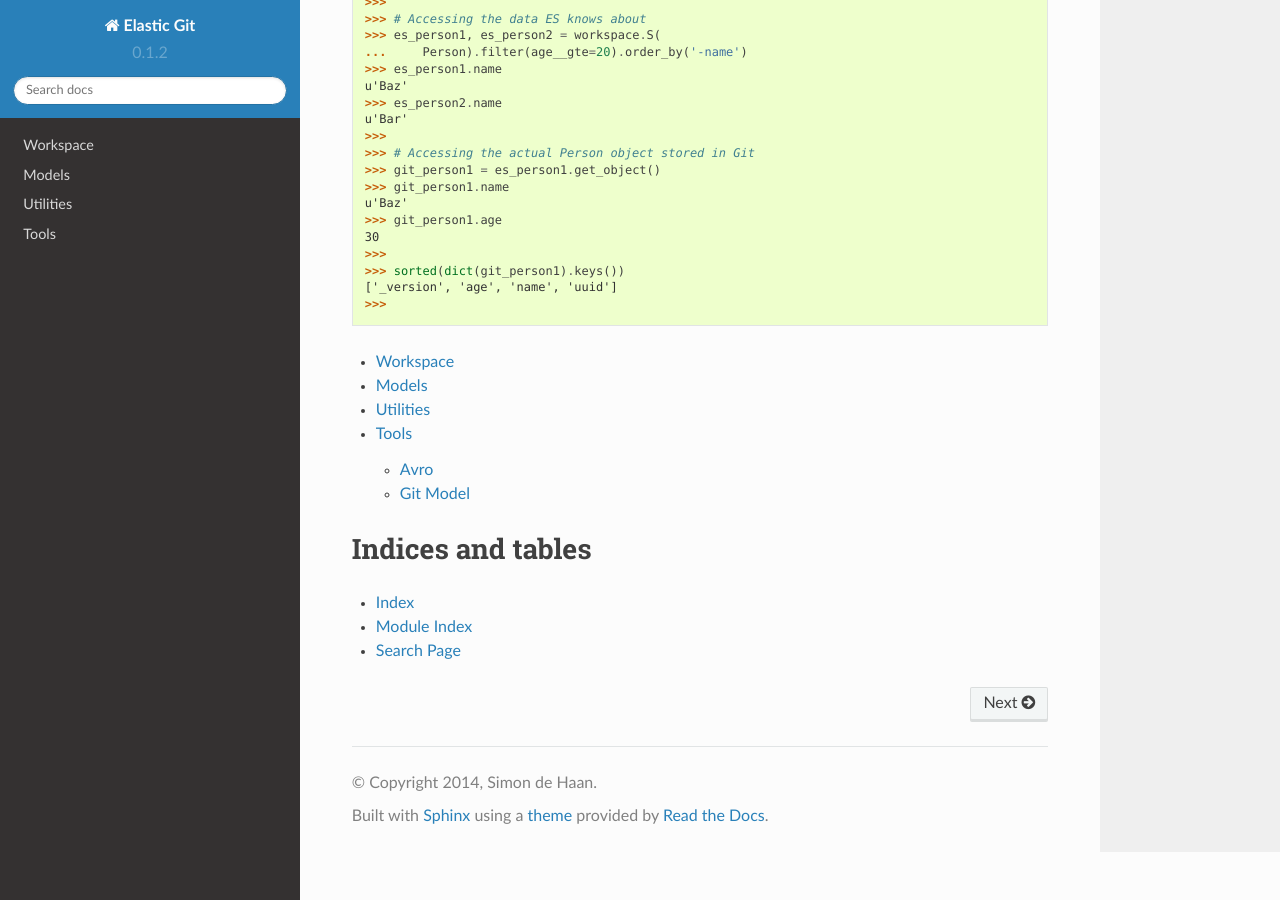
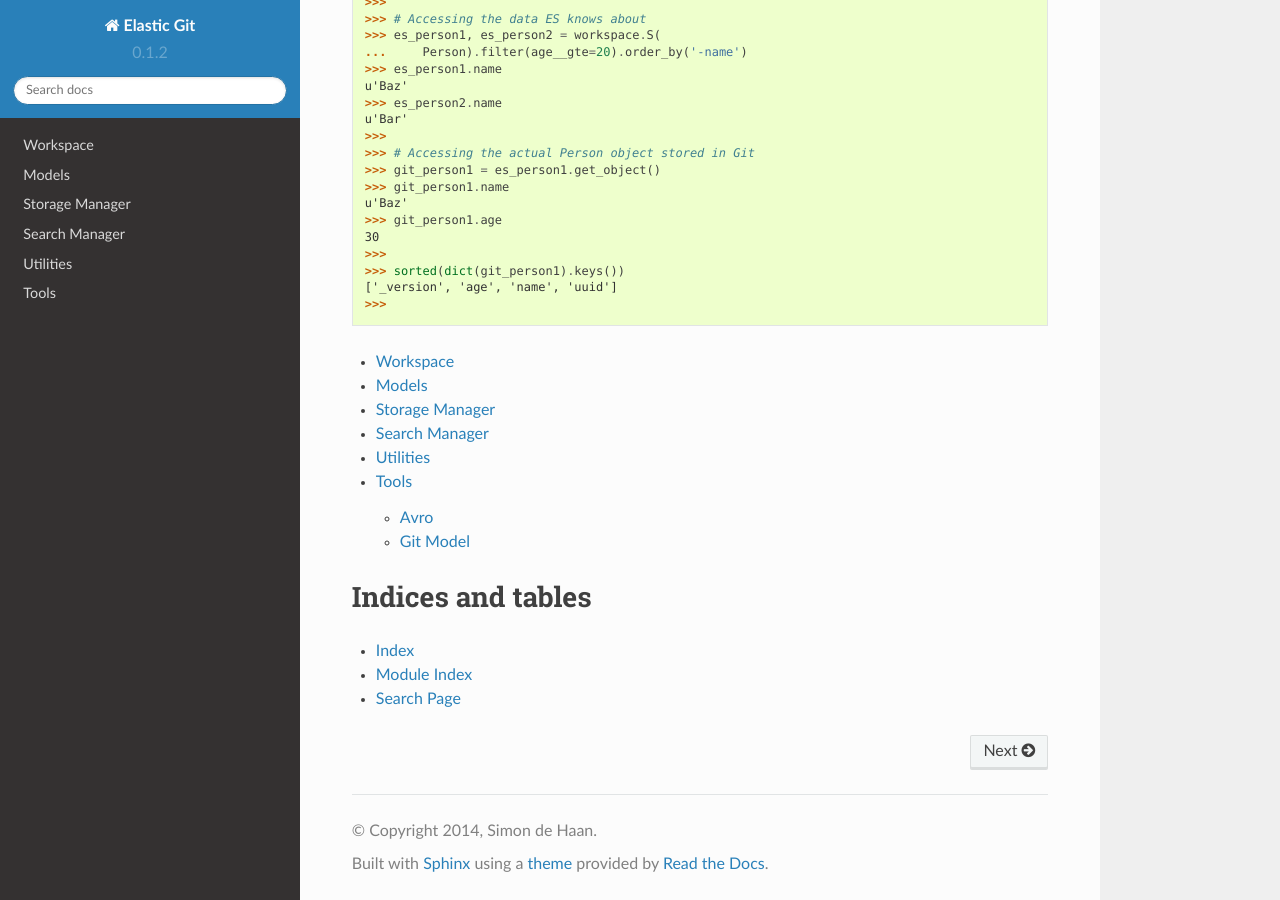
Before and after one commit to universalcore/elastic-git, a Sphinx documentation site: the page built from docs/index.rst, in a window 1280 px wide and 900 px high, scrolled down 692 px. Built offline with Sphinx 7.4.7 and the Read the Docs theme 2.0.0, drawn with Linux system fonts in a browser that asks for light colours.

Commit message:
update docs

```diff
--- a/docs/index.rst
+++ b/docs/index.rst
@@ -84,6 +84,8 @@ it via elastic search.
 
    workspace
    models
+   storage_manager
+   search_manager
    utils
    tools
 
--- /dev/null
+++ b/docs/search_manager.rst
@@ -0,0 +1,5 @@
+Search Manager
+==============
+
+.. automodule:: elasticgit.search
+    :members:
--- /dev/null
+++ b/docs/storage_manager.rst
@@ -0,0 +1,5 @@
+Storage Manager
+===============
+
+.. automodule:: elasticgit.storage
+    :members:
```
